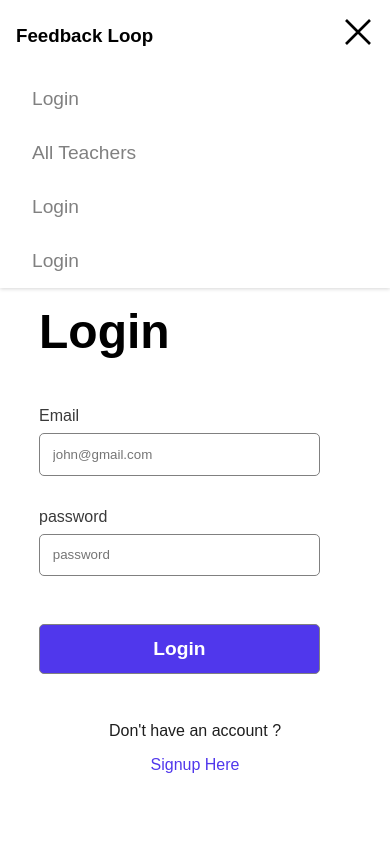
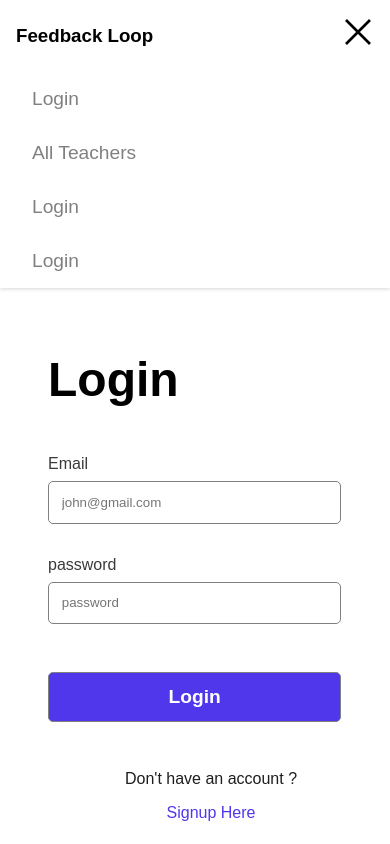
Before and after one commit to ramesh-kunwar/StudentFeedbackSystem, a React (Vite) app in the folder frontend/: page /login in a window 390 px wide. Built offline with nearby package versions, Linux system fonts and the light colour scheme.

Commit message:
Login style fixed for mobile responsive

```diff
--- a/frontend/src/pages/Login.scss
+++ b/frontend/src/pages/Login.scss
@@ -78,15 +78,15 @@
 
 @media (max-width: 700px) {
   .login-screen {
-    /* display: block; */
+    margin-top: 3rem;
     width: 100%;
   }
   .login-screen .item-left {
     display: none;
   }
   .login-screen .item-right {
-    width: 80%;
-    /* padding: 8rem; */
+    width: 100%;
+    margin-left: 2rem;
   }
 
   .login-screen h1 {
```
